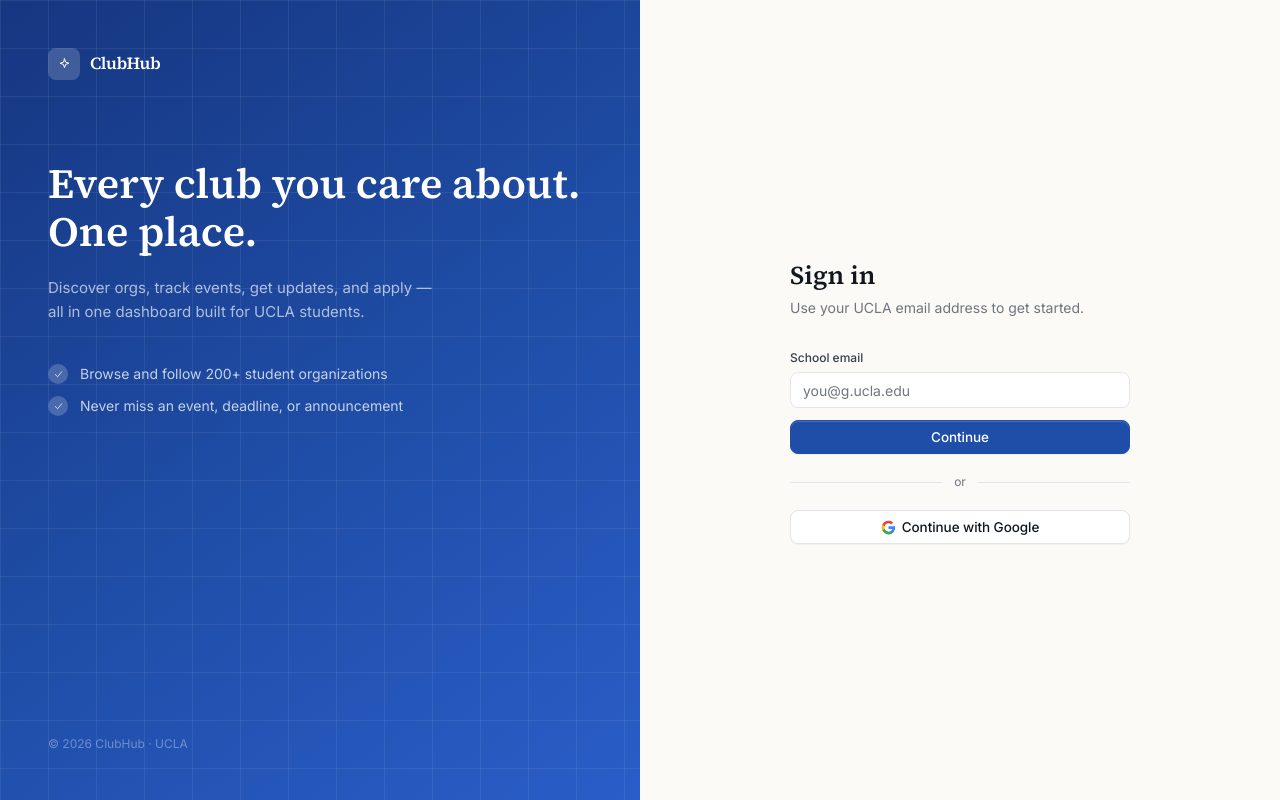
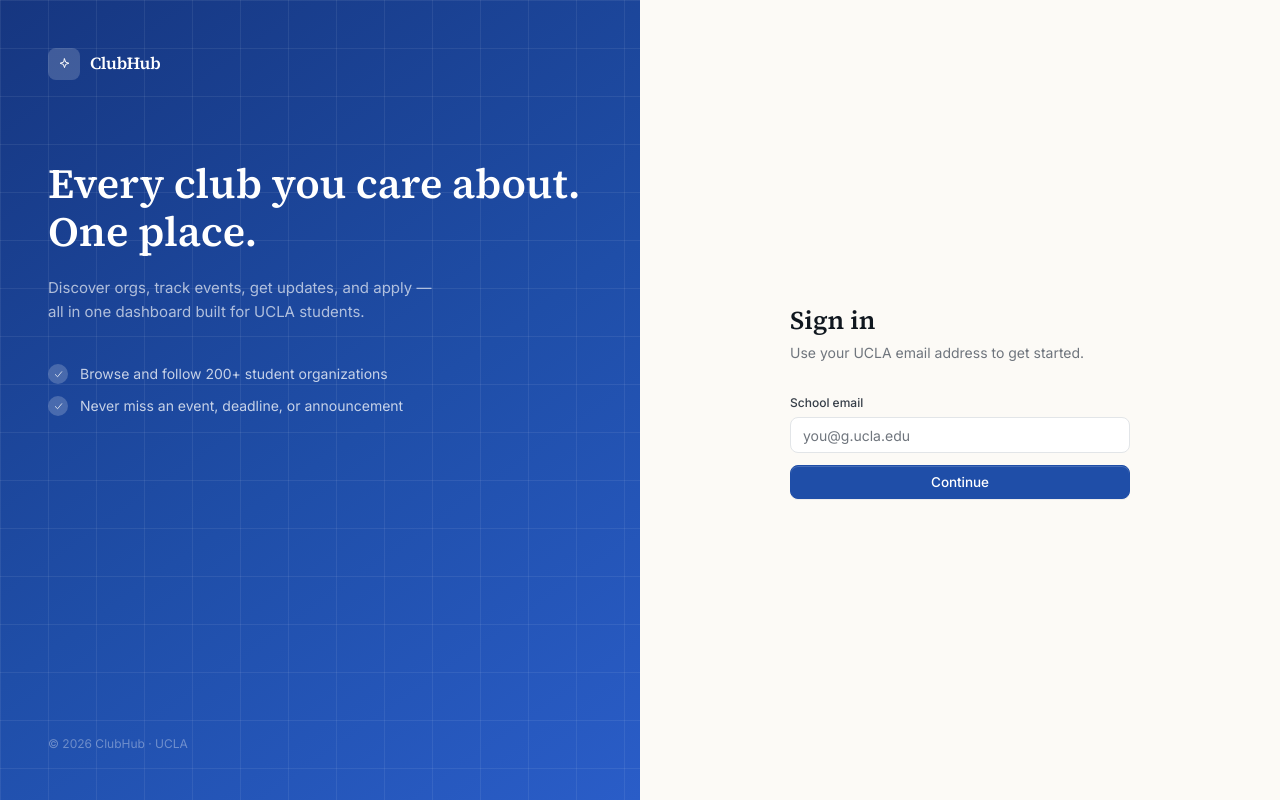
Before and after one commit to 1alexcis/HubCS35L, a Next.js app: page / in a window 1280 px wide. Built offline with nearby package versions, Linux system fonts and the light colour scheme.

Commit message:
removed sign in w/Google option -> outdated feature

```diff
--- a/app/page.tsx
+++ b/app/page.tsx
@@ -27,14 +27,6 @@ export default function SignInPage() {
     })
     if (err) { setError(err.message); return }
     setSent(true)
-  }
-
-  async function handleGoogle() {
-    const supabase = createClient()
-    await supabase.auth.signInWithOAuth({
-      provider: 'google',
-      options: { redirectTo: window.location.origin + '/auth/callback' },
-    })
   }
 
   return (
@@ -123,26 +115,6 @@ export default function SignInPage() {
             </form>
           )}
 
-          <div className="flex items-center gap-3 my-5">
-            <div className="flex-1 h-px bg-border" />
-            <span className="text-xs text-ink-3">or</span>
-            <div className="flex-1 h-px bg-border" />
-          </div>
-
-          <Button
-            variant="secondary"
-            size="md"
-            full
-            onClick={handleGoogle}
-          >
-            <svg width="15" height="15" viewBox="0 0 24 24" aria-hidden style={{ flexShrink: 0 }}>
-              <path fill="#4285F4" d="M22.56 12.25c0-.78-.07-1.53-.2-2.25H12v4.26h5.92c-.26 1.37-1.04 2.53-2.21 3.31v2.77h3.57c2.08-1.92 3.28-4.74 3.28-8.09z" />
-              <path fill="#34A853" d="M12 23c2.97 0 5.46-.98 7.28-2.66l-3.57-2.77c-.98.66-2.23 1.06-3.71 1.06-2.86 0-5.29-1.93-6.16-4.53H2.18v2.84C3.99 20.53 7.7 23 12 23z" />
-              <path fill="#FBBC05" d="M5.84 14.09c-.22-.66-.35-1.36-.35-2.09s.13-1.43.35-2.09V7.07H2.18C1.43 8.55 1 10.22 1 12s.43 3.45 1.18 4.93l3.66-2.84z" />
-              <path fill="#EA4335" d="M12 5.38c1.62 0 3.06.56 4.21 1.64l3.15-3.15C17.45 2.09 14.97 1 12 1 7.7 1 3.99 3.47 2.18 7.07l3.66 2.84c.87-2.6 3.3-4.53 6.16-4.53z" />
-            </svg>
-            Continue with Google
-          </Button>
         </div>
       </div>
 
```
